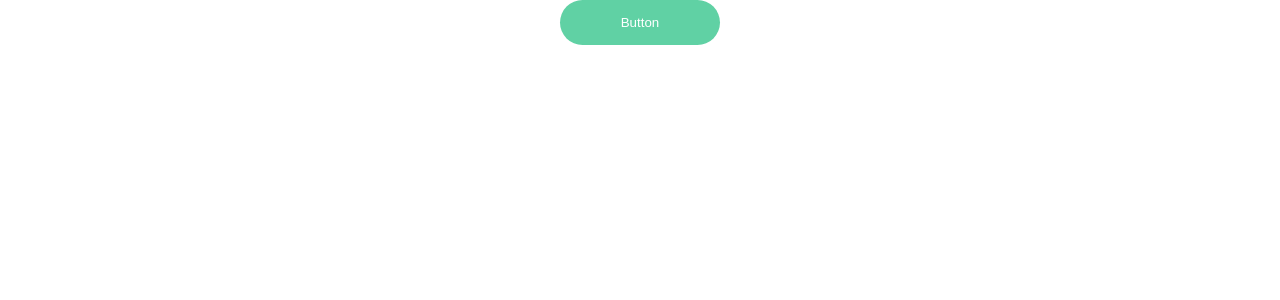
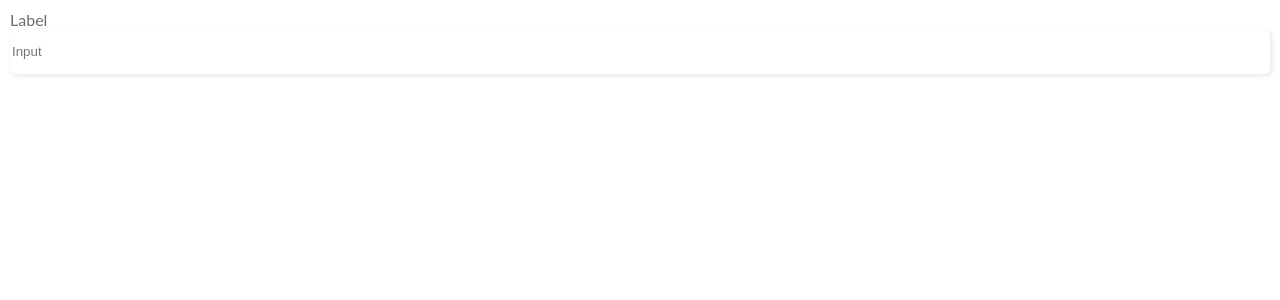
Before and after one commit to luanateixeira148/final, a React (Create React App) app: page / in a window 1280 px wide. Shown: the top 300 px of the page. Built offline with nearby package versions, Linux system fonts and the light colour scheme.

Commit message:
input UI

```diff
--- a/src/App.js
+++ b/src/App.js
@@ -1,10 +1,11 @@
 import './App.scss';
-import Button from './comps/Button'
+import Button from './comps/Button';
+import Input from './comps/Input';
 
 function App() {
   return (
     <div className="App">
-      <Button />
+      <Input />
     </div>
   );
 }
--- a/src/comps/Button/index.js
+++ b/src/comps/Button/index.js
@@ -13,7 +13,6 @@ const ButtonContainer = styled.button`
     max-width:${props=>props.width ? props.width : "230px"};
 `;
 
-//must at least have these props
 const Button = ({onClick, text}) => {
   return <ButtonContainer onClick={onClick}>
       {text}
--- /dev/null
+++ b/src/comps/Input/index.js
@@ -0,0 +1,42 @@
+import React, {useState} from 'react';
+import styled from 'styled-components';
+
+const InputContainer = styled.div`
+    display:flex;
+    flex-direction: column;
+    margin: 10px;
+`;
+
+const Label = styled.div`
+    font-family: Lato;
+    font-style: normal;
+    font-weight: normal;
+    font-size: 16px;
+    color: #6B6B6B;
+    text-align: left;
+`;
+
+const InputBox = styled.input`
+    background: #FFFFFF;
+    border: 1px solid #C1C1C1;
+    box-sizing: border-box;
+    box-shadow: 2px 2px 5px rgba(0, 0, 0, 0.1);
+    border: none;
+    border-radius: 6px;
+    min-height: 45px;
+    min-width: 290px;
+`;
+
+const Input = ({onChange, placeholder, label}) => {
+  return <InputContainer>
+    <Label>{label}</Label>
+    <InputBox placeholder={placeholder} />
+  </InputContainer>
+}
+
+Input.defaultProps = {
+placeholder:"Input",
+label:"Label"
+}
+
+export default Input;
```
